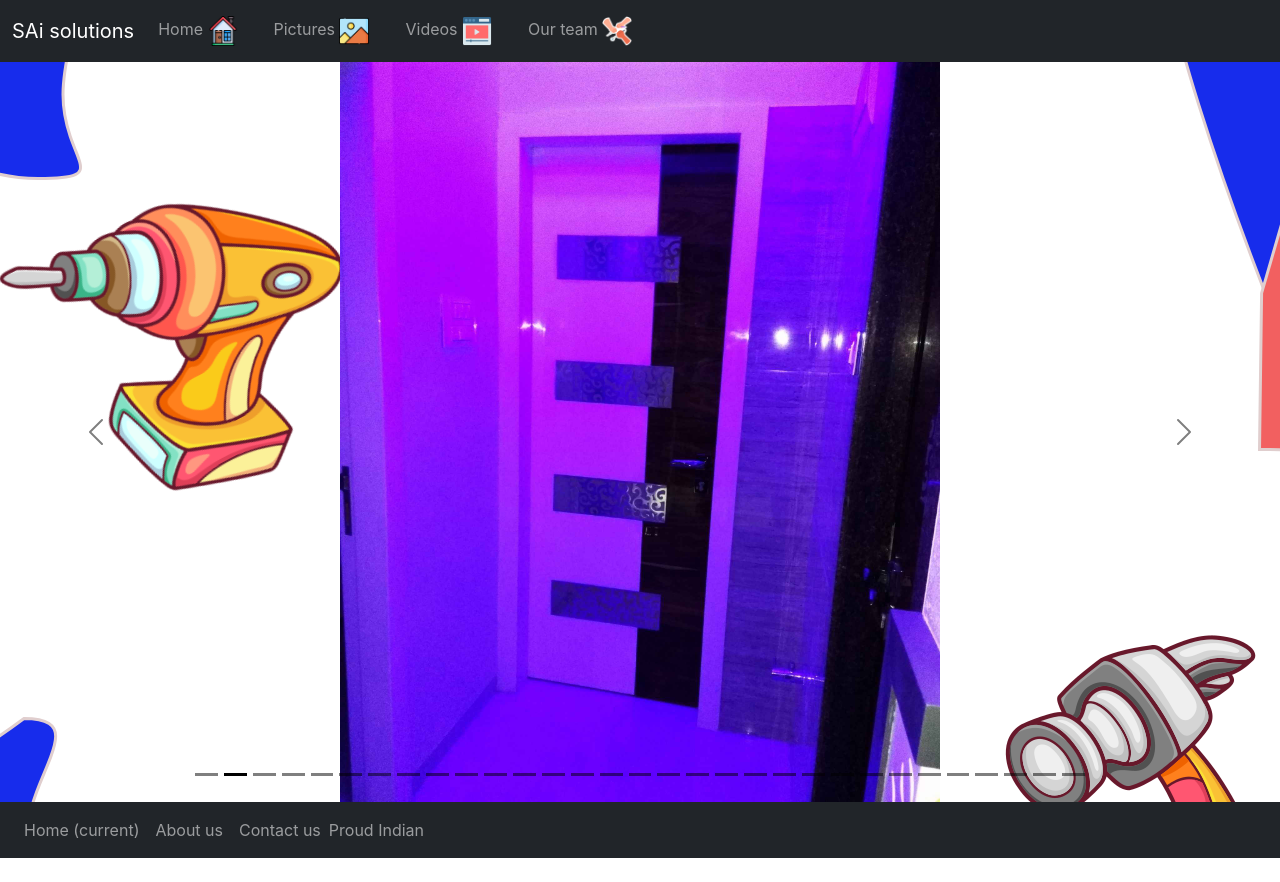
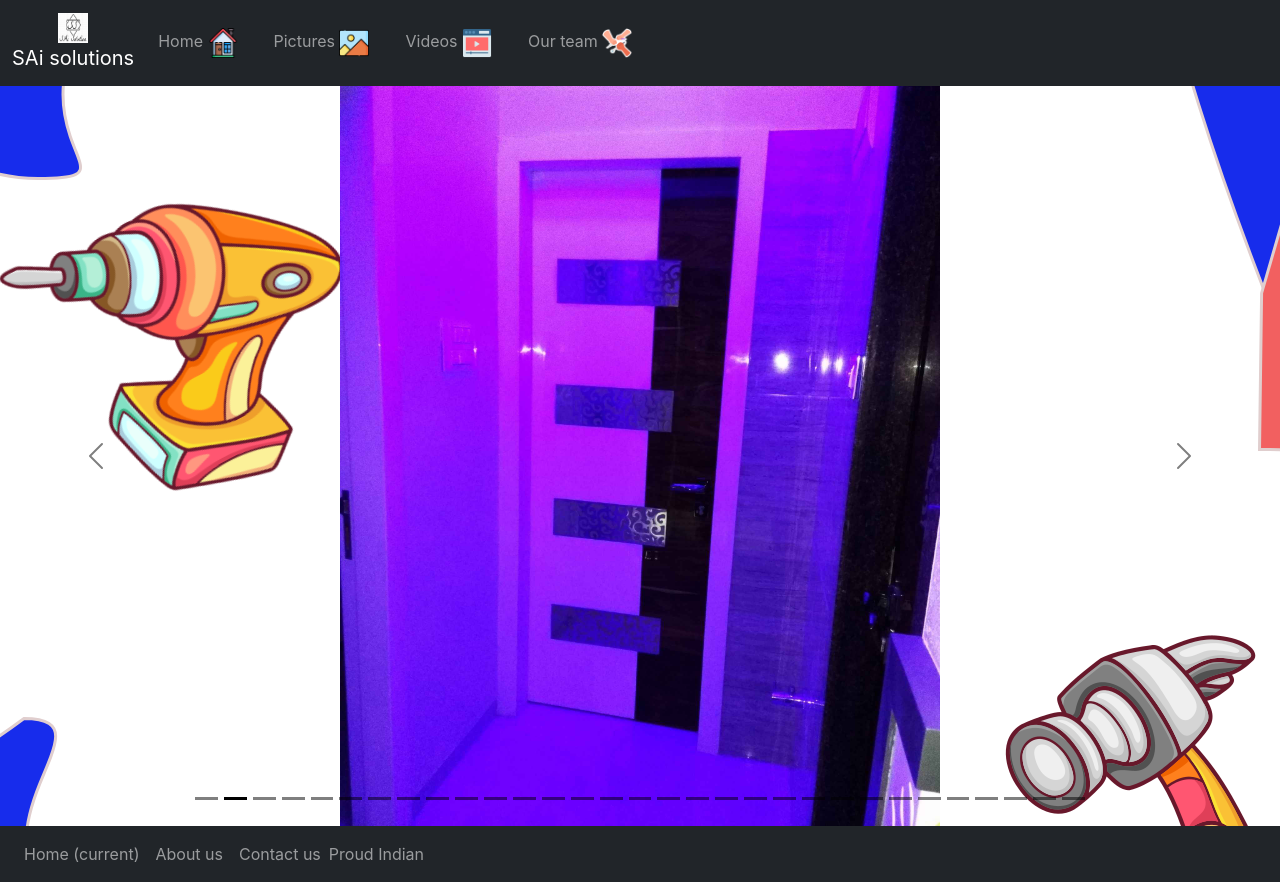
Before and after one commit to kanhaiyasuthar0/saisolutions, a React (Create React App) app: page /ghansoli1 in a window 1280 px wide. Before the commit the page ends 858 px from the top, so only its background shows below. Built offline with nearby package versions, Linux system fonts and the light colour scheme.

Commit message:
Added new site detail

```diff
--- a/src/components/Navbar.jsx
+++ b/src/components/Navbar.jsx
@@ -2,6 +2,7 @@ import React from "react";
 import { useState } from "react";
 import { Link } from "react-router-dom";
 import homeIcon from '../Assets/Icons/home.png'
+import sai from '../Assets/Icons/logo_sai_light.png'
 import pictureIcon from '../Assets/Icons/picture.png'
 import videoIcon from '../Assets/Icons/video.png'
 import team from '../Assets/Icons/team.png'
@@ -11,7 +12,13 @@ function Navbar() {
     <nav className="navbar sticky-top navbar-expand-lg navbar-dark bg-dark">
       <div className="container-fluid">
         <Link className="navbar-brand" to="/home">
+          <div style={{display:"flex", flexDirection:"column", alignItems:"center", justifyContent:"center"}}>
+            <img style={{height:"30px", width:"30px"}} src={sai} alt="sailogo" />
+          <span>
+
           SAi solutions
+          </span>
+          </div>
         </Link>
 
         <button
```
